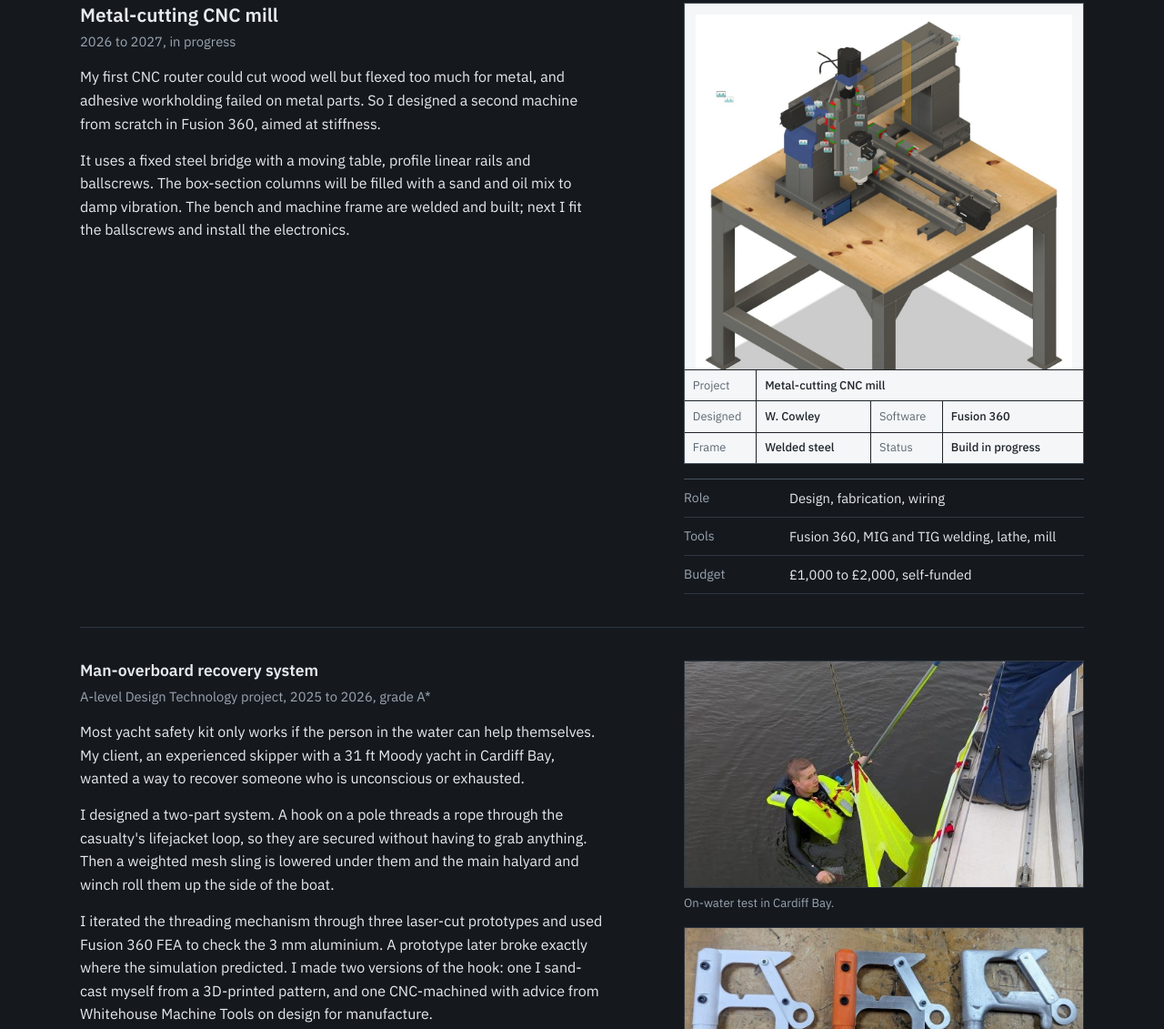
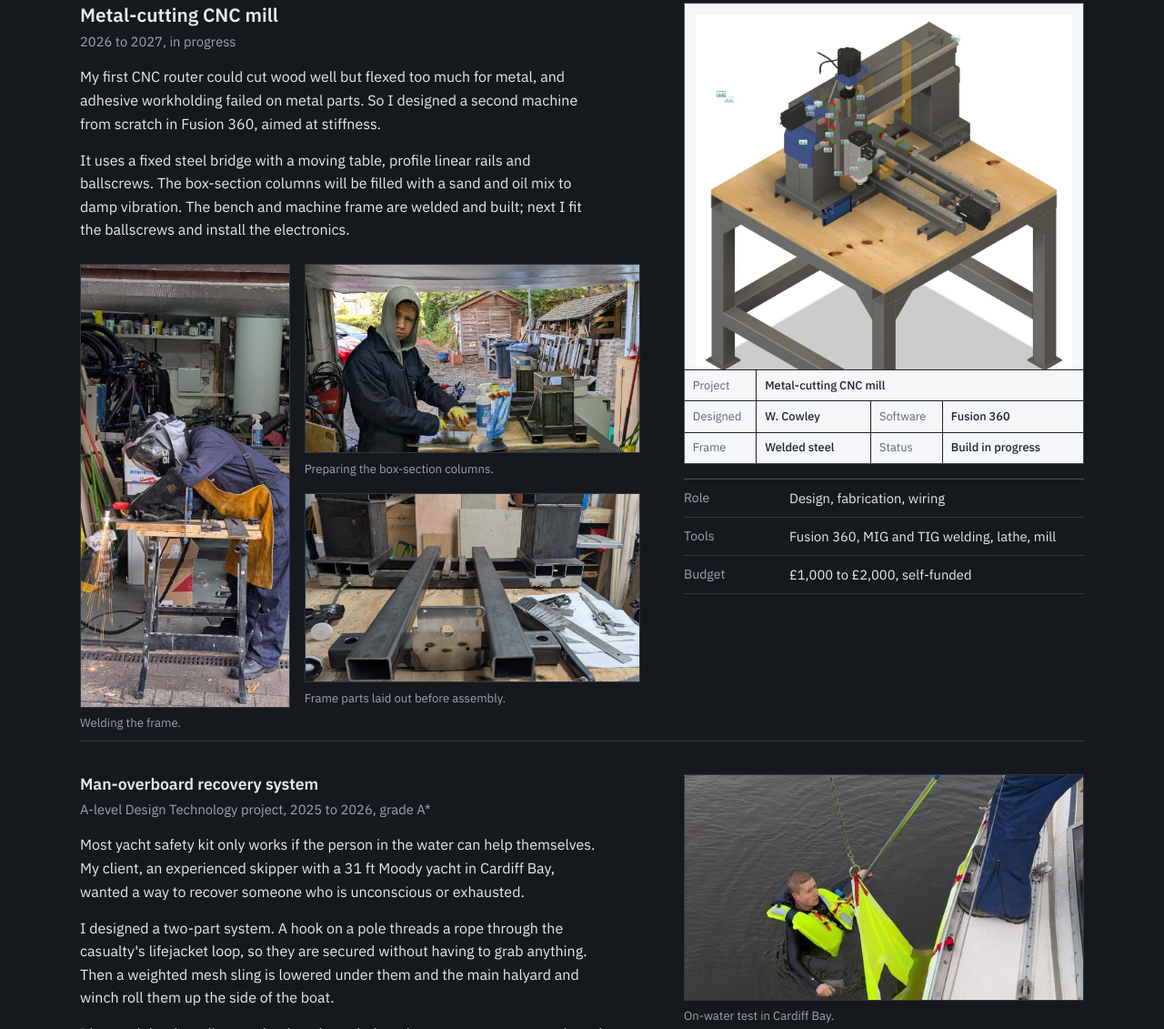
Before and after one commit to nickjcowley/will-cowley-portfolio, a plain HTML site: page index.html in a window 1280 px wide. Shown: the part 846-1977 px from the top of the page at 91% size. Drawn offline with Linux system fonts and the light colour scheme.

Commit message:
Add CNC build photos (both machines)
Co-Authored-By: Claude Opus 5.5 <noreply@anthropic.com>
Claude-Session: https://claude.ai/code/session_01XZ5tfY6sT11iJ7qkt9L1wZ

```diff
--- a/index.html
+++ b/index.html
@@ -49,6 +49,11 @@
         <p class="when">2026 to 2027, in progress</p>
         <p>My first CNC router could cut wood well but flexed too much for metal, and adhesive workholding failed on metal parts. So I designed a second machine from scratch in Fusion 360, aimed at stiffness.</p>
         <p>It uses a fixed steel bridge with a moving table, profile linear rails and ballscrews. The box-section columns will be filled with a sand and oil mix to damp vibration. The bench and machine frame are welded and built; next I fit the ballscrews and install the electronics.</p>
+        <div class="build">
+          <figure class="shot tall"><img src="images/cnc-welding.jpg" width="675" height="1200" loading="lazy" alt="Will MIG welding part of the CNC frame in a home workshop, wearing a welding helmet and leather apron."><figcaption>Welding the frame.</figcaption></figure>
+          <figure class="shot"><img src="images/cnc-columns.jpg" width="1200" height="675" loading="lazy" alt="Will cleaning up welded steel box-section columns for the CNC machine."><figcaption>Preparing the box-section columns.</figcaption></figure>
+          <figure class="shot"><img src="images/cnc-frame-parts.jpg" width="1200" height="675" loading="lazy" alt="Steel box-section rails, columns and a carriage plate laid out on the workbench with measuring tools."><figcaption>Frame parts laid out before assembly.</figcaption></figure>
+        </div>
       </div>
       <div class="side">
         <figure class="sheet">
@@ -112,6 +117,10 @@
         <h3>First CNC router</h3>
         <p class="when">Funded by my Arkwright Scholarship</p>
         <p>Built from an online design, covering mechanical assembly, electronics and machine setup. I used it to make wooden wallets and engraved house signs. Its limits on metal shaped every decision on my second machine.</p>
+      </div>
+      <div class="pair">
+        <figure class="shot"><img src="images/router-will.jpg" width="1200" height="675" loading="lazy" alt="Will at the first CNC router, a steel-tube machine with green 3D-printed parts and a trim router, with dust extraction attached."><figcaption>Running the first machine.</figcaption></figure>
+        <figure class="shot"><img src="images/router-cutting.jpg" width="1200" height="675" loading="lazy" alt="Close-up of the router carving a design into a wooden board."><figcaption>Carving wood: good. Metal: not stiff enough.</figcaption></figure>
       </div>
     </article>
 
--- a/styles.css
+++ b/styles.css
@@ -109,6 +109,11 @@ p { max-width: var(--measure); }
 .gallery { display: grid; grid-template-columns: repeat(3, minmax(0, 1fr)); gap: 1.25rem; margin: 1.25rem 0 1.75rem; }
 .gallery .shot img { aspect-ratio: 4 / 3; object-fit: cover; }
 
+.build { display: grid; grid-template-columns: 1fr 1.6fr; grid-template-rows: auto auto; gap: 1rem; margin-top: 1.5rem; }
+.build .tall { grid-row: span 2; }
+.build .tall img { height: 100%; object-fit: cover; }
+.build .shot img { width: 100%; }
+
 /* Experience timeline */
 .timeline { list-style: none; margin: 2rem 0 0; padding: 0; }
 .timeline li { display: grid; grid-template-columns: 9rem minmax(0, 1fr); column-gap: 2rem; padding: 1.5rem 0; border-top: 1px solid var(--rule); }
@@ -147,5 +152,7 @@ strong { font-weight: 600; }
   .facts { grid-template-columns: 1fr; }
   .facts div, .facts div + div { padding-left: 0; border-left: 0; padding-bottom: .75rem; border-bottom: 1px solid var(--rule); }
   .pair { grid-template-columns: 1fr; }
+  .build { grid-template-columns: 1fr; }
+  .build .tall { grid-row: auto; }
   .title-block th { width: auto; }
 }
```
Also changed, not shown: images/cnc-columns.jpg (added), images/cnc-frame-parts.jpg (added), images/cnc-welding.jpg (added), images/router-cutting.jpg (added), images/router-will.jpg (added).
